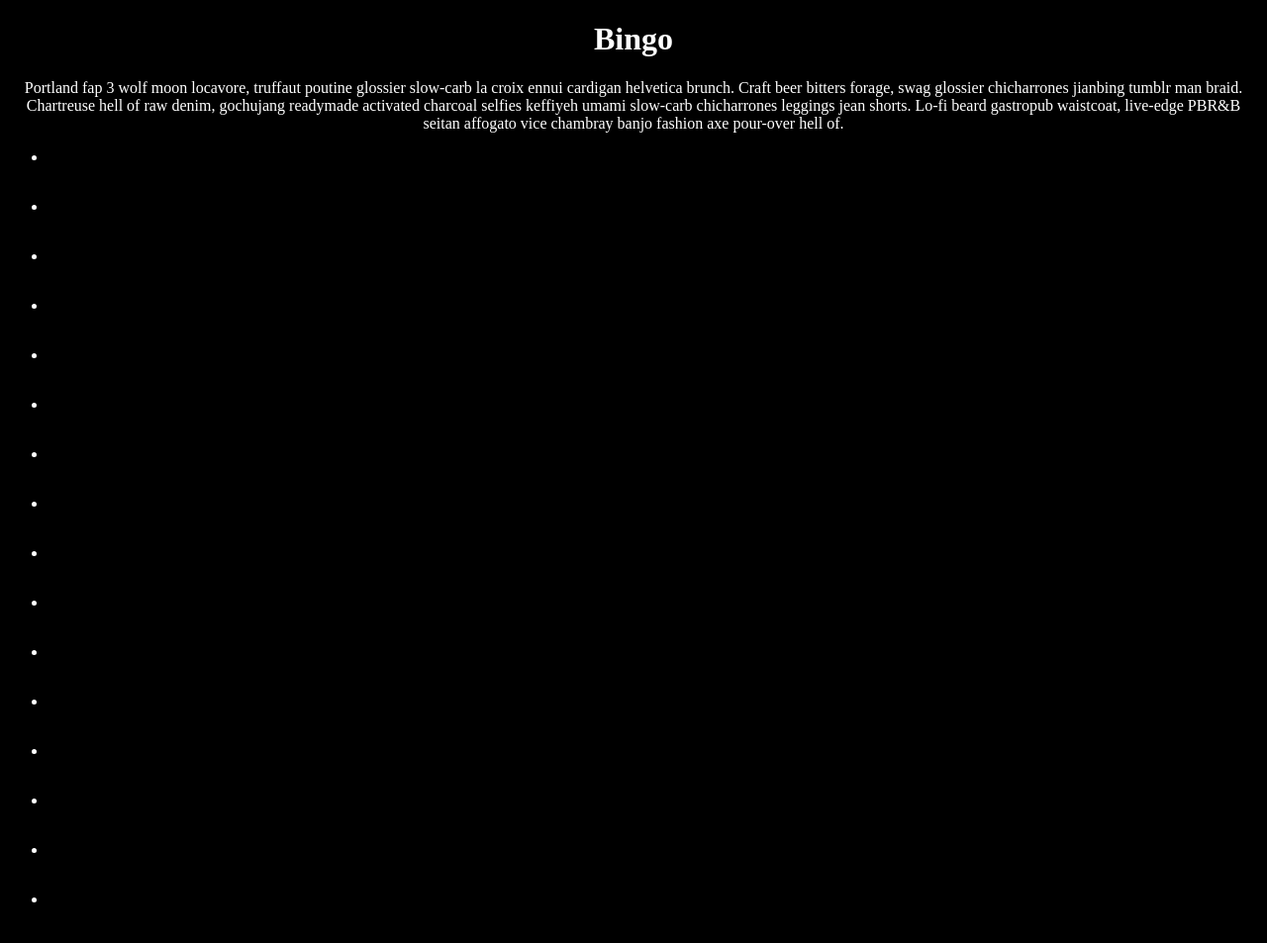
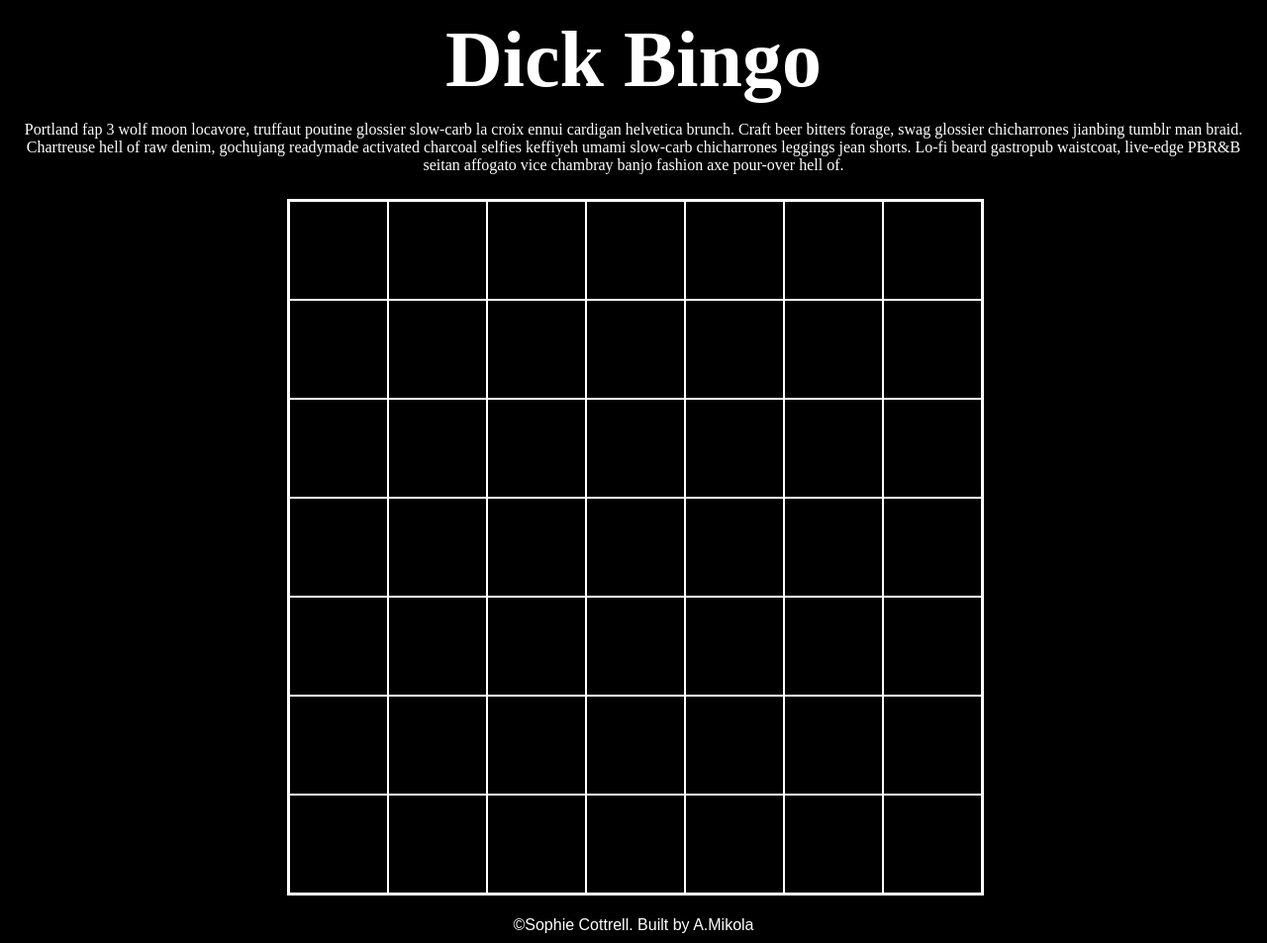
Before and after one commit to almikola/bingo, a plain HTML site: page index.html in a window 1280 px wide. Shown: the top 953 px of the page at 99% size. Drawn offline with nearby package versions, Linux system fonts and the light colour scheme.

Commit message:
styled grid + readme notes

```diff
--- a/css/style.css
+++ b/css/style.css
@@ -3,3 +3,45 @@ body {
   color: #ffffff;
   text-align: center;
 }
+
+#heading {
+  width: 700px;
+  margin: 0 auto;
+  font-family: sans-serif;
+}
+
+h1 {
+  font-size: 80px;
+  margin-bottom: 0;
+  margin-top: 15px;
+}
+
+main {
+  margin: 0 auto;
+  margin-top: 25px;
+  width: 700px;
+  height: 700px;
+}
+
+ul {
+  margin: 0 auto;
+  padding: 0;
+  width: 700px;
+  height: 700px;
+  border: 2px solid #ffffff;
+}
+
+li {
+  list-style-type: none;
+  float: left;
+  border: 1.5px solid #ffffff;
+  box-sizing: border-box;
+}
+
+footer {
+  width: 700px;
+  text-align: center;
+  margin: 0 auto;
+  margin-top: 25px;
+  font-family: sans-serif;
+}
--- a/index.html
+++ b/index.html
@@ -10,7 +10,7 @@
 
   <body>
     <div class="heading">
-      <h1>Bingo</h1>
+      <h1>Dick Bingo</h1>
       <p>Portland fap 3 wolf moon locavore, truffaut poutine glossier slow-carb la croix ennui cardigan helvetica brunch. Craft beer bitters forage, swag glossier chicharrones jianbing tumblr man braid. Chartreuse hell of raw denim, gochujang readymade activated charcoal selfies keffiyeh umami slow-carb chicharrones leggings jean shorts. Lo-fi beard gastropub waistcoat, live-edge PBR&B seitan affogato vice chambray banjo fashion axe pour-over hell of. </p>
     </div>
     <main>
--- a/js/app.js
+++ b/js/app.js
@@ -2,8 +2,8 @@ var Bingo = Bingo || {};
 
 Bingo.gridBase = 7;
 Bingo.gridHeight = 7;
-Bingo.width = 350;
-Bingo.height = 350;
+Bingo.width = 700;
+Bingo.height = 700;
 
 Bingo.createGrid = function() {
   var body = document.getElementsByTagName('main')[0];
```
Also changed, not shown: 1 other file.
